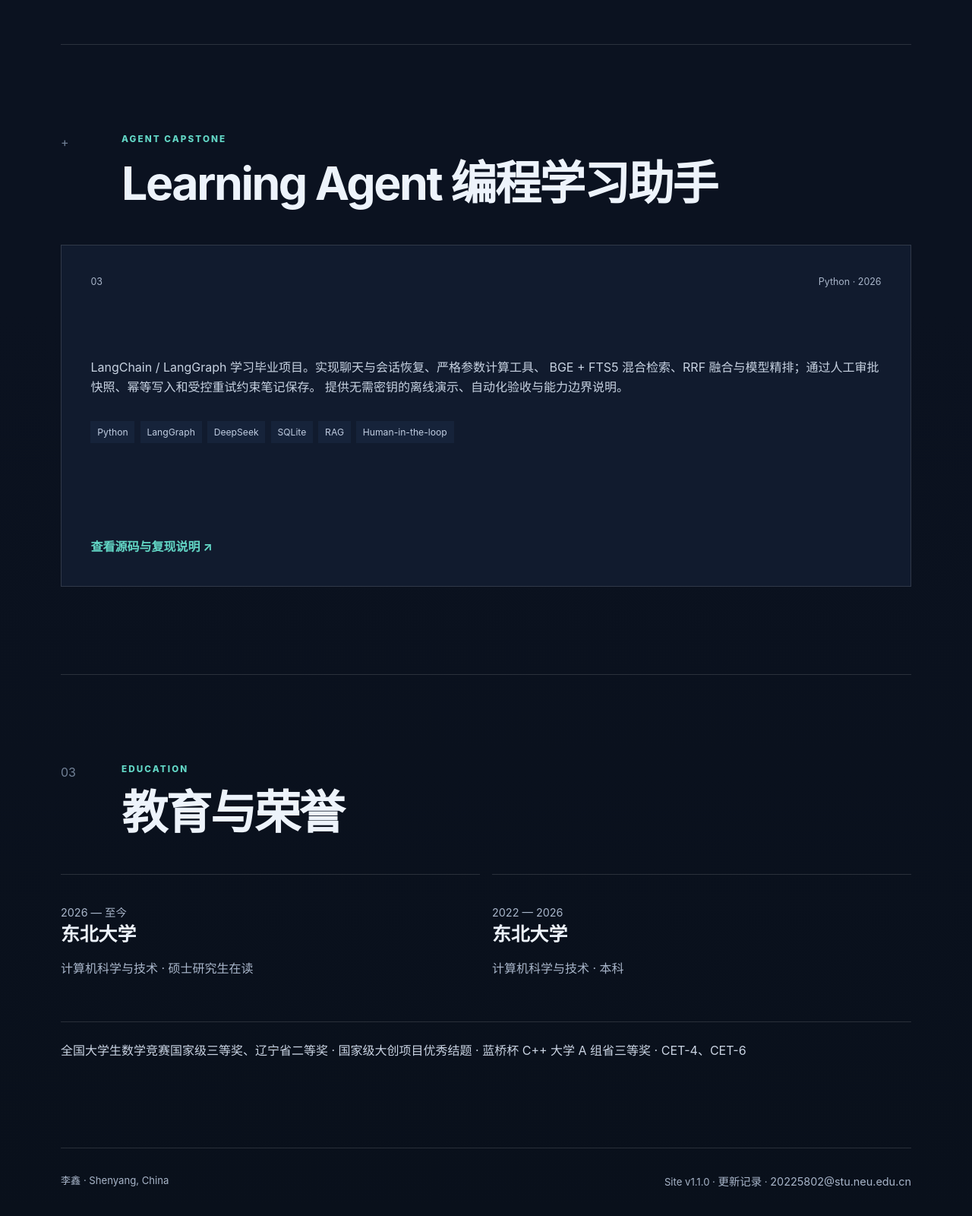
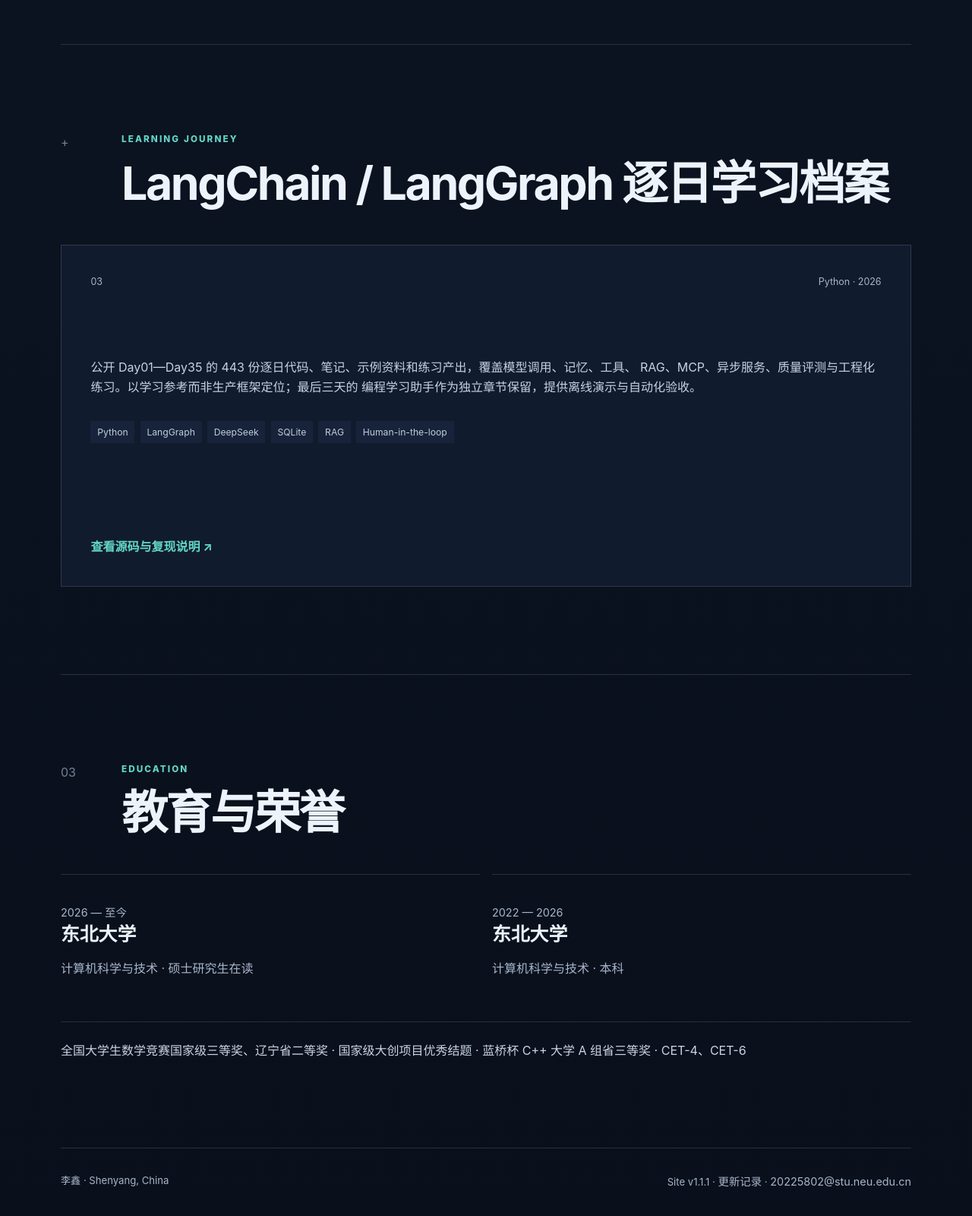
Before and after one commit to as2132r2/as2132r2.github.io, a plain HTML site: page index.html in a window 1280 px wide. Shown: the part 2695-4295 px from the top of the page at 76% size. Drawn offline with Linux system fonts and the light colour scheme.

Commit message:
docs: present complete learning archive instead of capstone only (#3)
Co-authored-by: 李鑫 <20225802@stu.neu.edu.cn>

```diff
--- a/index.html
+++ b/index.html
@@ -114,14 +114,14 @@
       <section class="section" id="learning-agent">
         <div class="section-heading">
           <p class="index">+</p>
-          <div><p class="eyebrow">AGENT CAPSTONE</p><h2>Learning Agent 编程学习助手</h2></div>
+          <div><p class="eyebrow">LEARNING JOURNEY</p><h2>LangChain / LangGraph 逐日学习档案</h2></div>
         </div>
         <article class="project-card">
           <div class="project-topline"><span>03</span><span>Python · 2026</span></div>
           <p>
-            LangChain / LangGraph 学习毕业项目。实现聊天与会话恢复、严格参数计算工具、
-            BGE + FTS5 混合检索、RRF 融合与模型精排；通过人工审批快照、幂等写入和受控重试约束笔记保存。
-            提供无需密钥的离线演示、自动化验收与能力边界说明。
+            公开 Day01—Day35 的 443 份逐日代码、笔记、示例资料和练习产出，覆盖模型调用、记忆、工具、
+            RAG、MCP、异步服务、质量评测与工程化练习。以学习参考而非生产框架定位；最后三天的
+            编程学习助手作为独立章节保留，提供离线演示与自动化验收。
           </p>
           <ul class="tags" aria-label="技术栈">
             <li>Python</li><li>LangGraph</li><li>DeepSeek</li><li>SQLite</li><li>RAG</li><li>Human-in-the-loop</li>
@@ -156,7 +156,7 @@
 
     <footer>
       <p>李鑫 · Shenyang, China</p>
-      <p>Site <span data-version>v1.1.0</span> · <a href="https://github.com/as2132r2/as2132r2.github.io/blob/main/CHANGELOG.md">更新记录</a> · <a href="mailto:20225802@stu.neu.edu.cn">20225802@stu.neu.edu.cn</a></p>
+      <p>Site <span data-version>v1.1.1</span> · <a href="https://github.com/as2132r2/as2132r2.github.io/blob/main/CHANGELOG.md">更新记录</a> · <a href="mailto:20225802@stu.neu.edu.cn">20225802@stu.neu.edu.cn</a></p>
     </footer>
   </body>
 </html>
```
Also changed, not shown: 3 other files.
